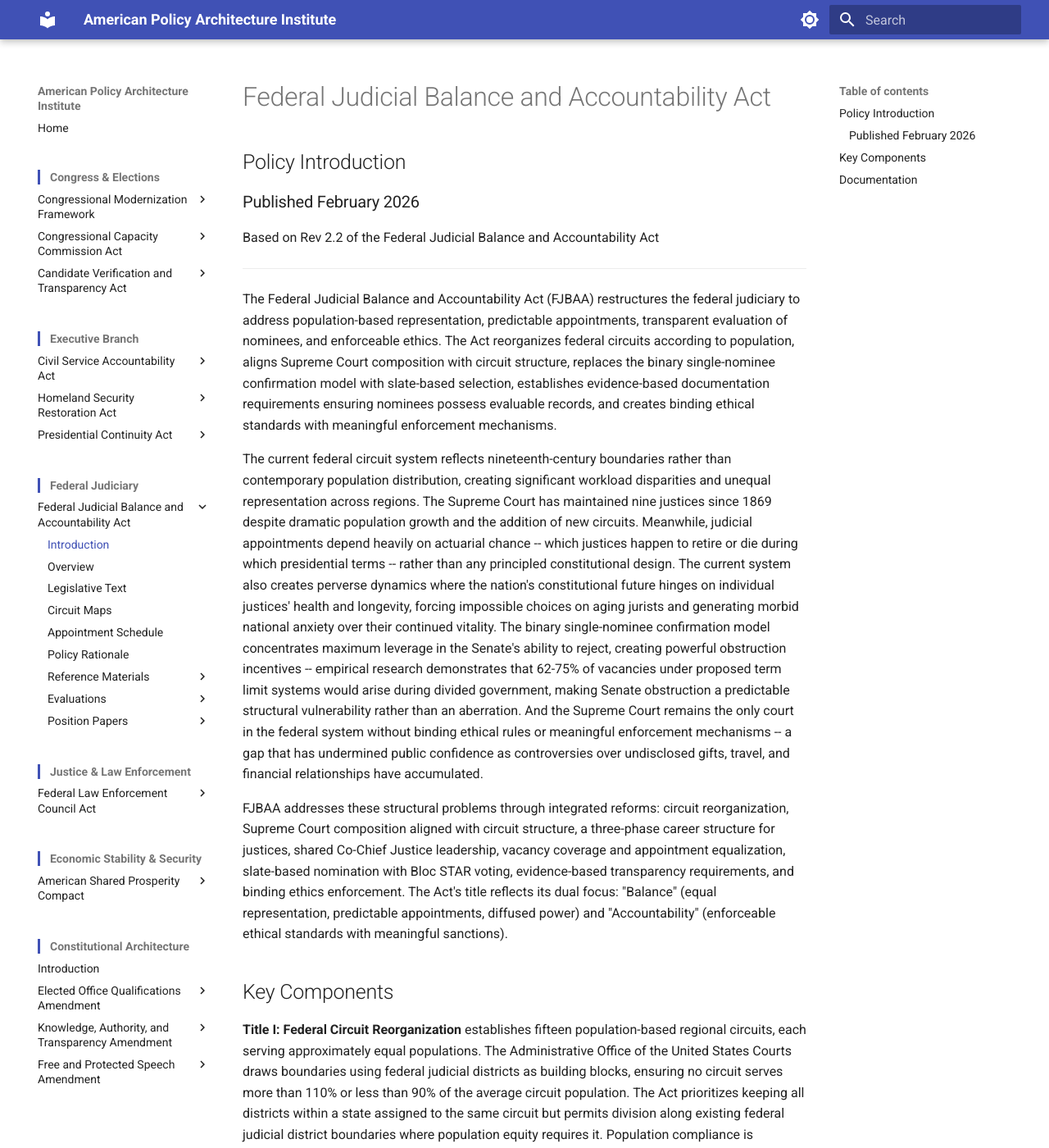
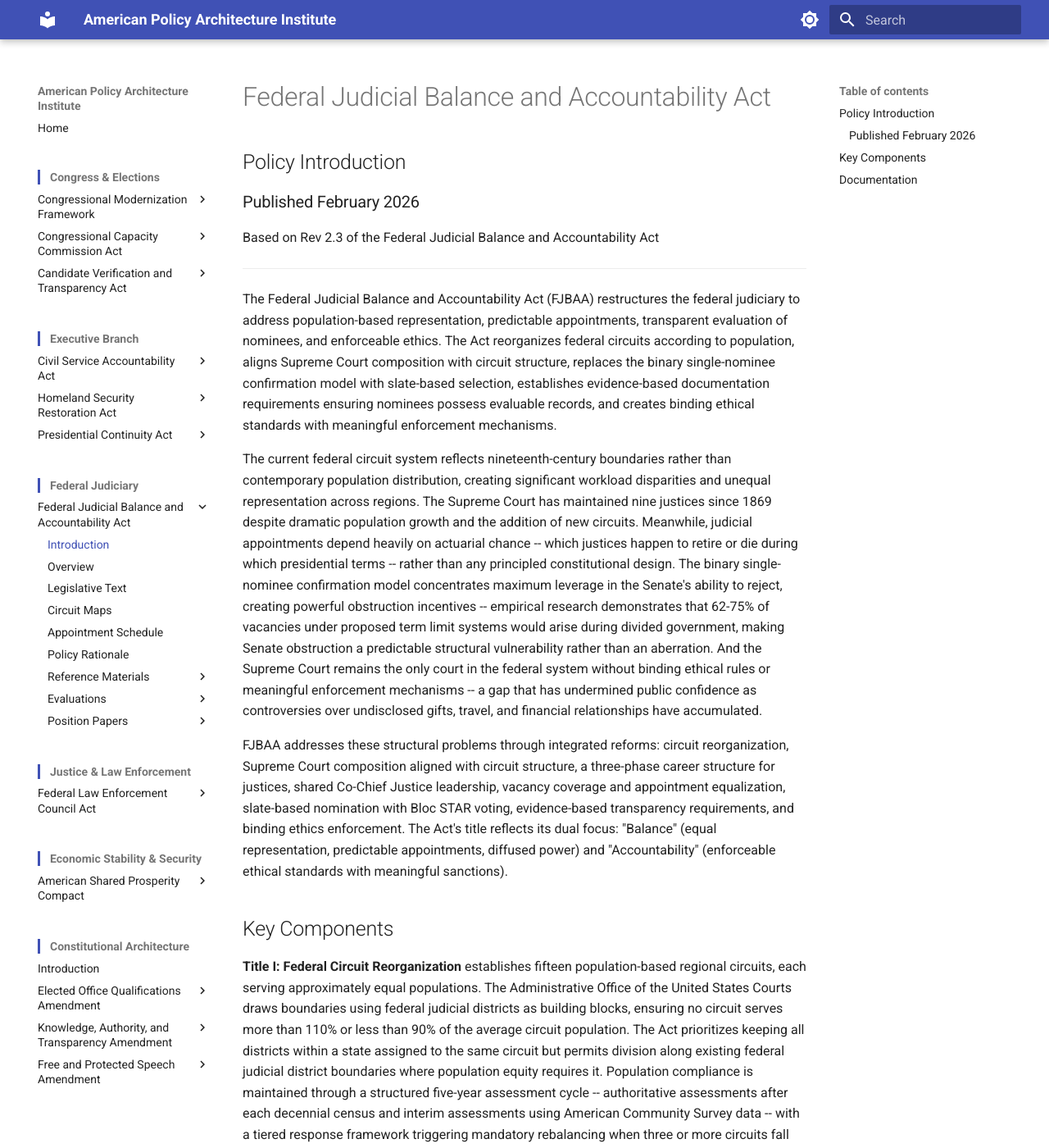
Before and after one commit to albertintech/apai, an MkDocs documentation site: the page built from docs/judiciary/fjbaa/introduction.md, in a window 1280 px wide and 1400 px high. Shown: the whole window at 82% size. Built offline with MkDocs 1.6.1 and Material for MkDocs 9.7.7, drawn with Linux system fonts in a browser that asks for light colours; some of the changed text lies outside the part shown.

Commit message:
Update introduction.md

```diff
--- a/docs/judiciary/fjbaa/introduction.md
+++ b/docs/judiciary/fjbaa/introduction.md
@@ -4,13 +4,13 @@
 
 ### Published February 2026
 
-Based on Rev 2.2 of the Federal Judicial Balance and Accountability Act
+Based on Rev 2.3 of the Federal Judicial Balance and Accountability Act
 
 ---
 
 The Federal Judicial Balance and Accountability Act (FJBAA) restructures the federal judiciary to address population-based representation, predictable appointments, transparent evaluation of nominees, and enforceable ethics. The Act reorganizes federal circuits according to population, aligns Supreme Court composition with circuit structure, replaces the binary single-nominee confirmation model with slate-based selection, establishes evidence-based documentation requirements ensuring nominees possess evaluable records, and creates binding ethical standards with meaningful enforcement mechanisms.
 
-The current federal circuit system reflects nineteenth-century boundaries rather than contemporary population distribution, creating significant workload disparities and unequal representation across regions. The Supreme Court has maintained nine justices since 1869 despite dramatic population growth and the addition of new circuits. Meanwhile, judicial appointments depend heavily on actuarial chance -- which justices happen to retire or die during which presidential terms -- rather than any principled constitutional design. The current system also creates perverse dynamics where the nation's constitutional future hinges on individual justices' health and longevity, forcing impossible choices on aging jurists and generating morbid national anxiety over their continued vitality. The binary single-nominee confirmation model concentrates maximum leverage in the Senate's ability to reject, creating powerful obstruction incentives -- empirical research demonstrates that 62-75% of vacancies under proposed term limit systems would arise during divided government, making Senate obstruction a predictable structural vulnerability rather than an aberration. And the Supreme Court remains the only court in the federal system without binding ethical rules or meaningful enforcement mechanisms -- a gap that has undermined public confidence as controversies over undisclosed gifts, travel, and financial relationships have accumulated.
+The current federal circuit system reflects nineteenth-century boundaries rather than contemporary population distribution, creating significant workload disparities and unequal representation across regions. The Supreme Court has maintained nine justices since 1869 despite dramatic population growth and the addition of new circuits. Meanwhile, judicial appointments depend heavily on actuarial chance -- which justices happen to retire or die during which presidential terms -- rather than any principled constitutional design. The binary single-nominee confirmation model concentrates maximum leverage in the Senate's ability to reject, creating powerful obstruction incentives -- empirical research demonstrates that 62-75% of vacancies under proposed term limit systems would arise during divided government, making Senate obstruction a predictable structural vulnerability rather than an aberration. And the Supreme Court remains the only court in the federal system without binding ethical rules or meaningful enforcement mechanisms -- a gap that has undermined public confidence as controversies over undisclosed gifts, travel, and financial relationships have accumulated.
 
 FJBAA addresses these structural problems through integrated reforms: circuit reorganization, Supreme Court composition aligned with circuit structure, a three-phase career structure for justices, shared Co-Chief Justice leadership, vacancy coverage and appointment equalization, slate-based nomination with Bloc STAR voting, evidence-based transparency requirements, and binding ethics enforcement. The Act's title reflects its dual focus: "Balance" (equal representation, predictable appointments, diffused power) and "Accountability" (enforceable ethical standards with meaningful sanctions).
 
```
Also changed, not shown: other parts of docs/judiciary/fjbaa/introduction.md (+3 -1 lines).
